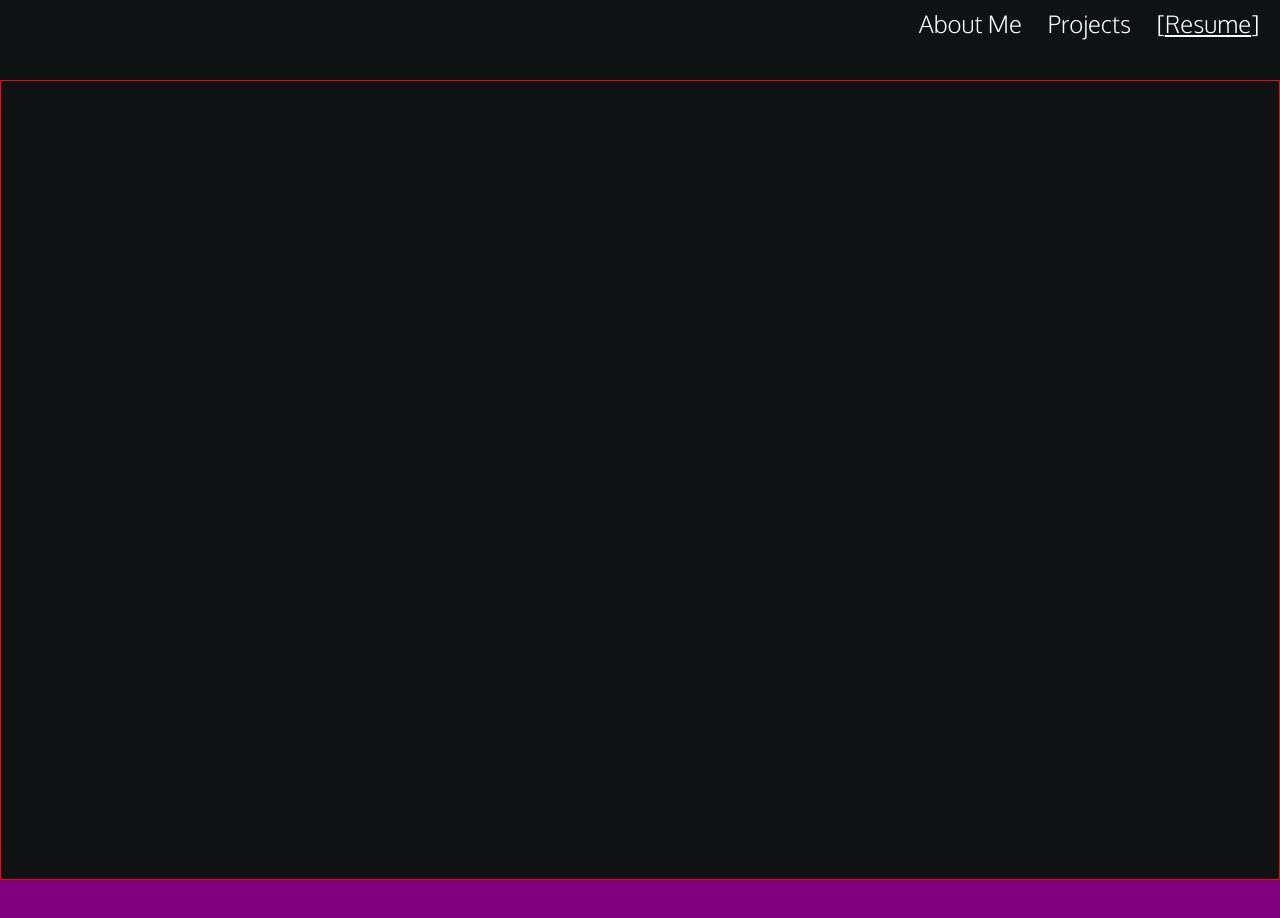
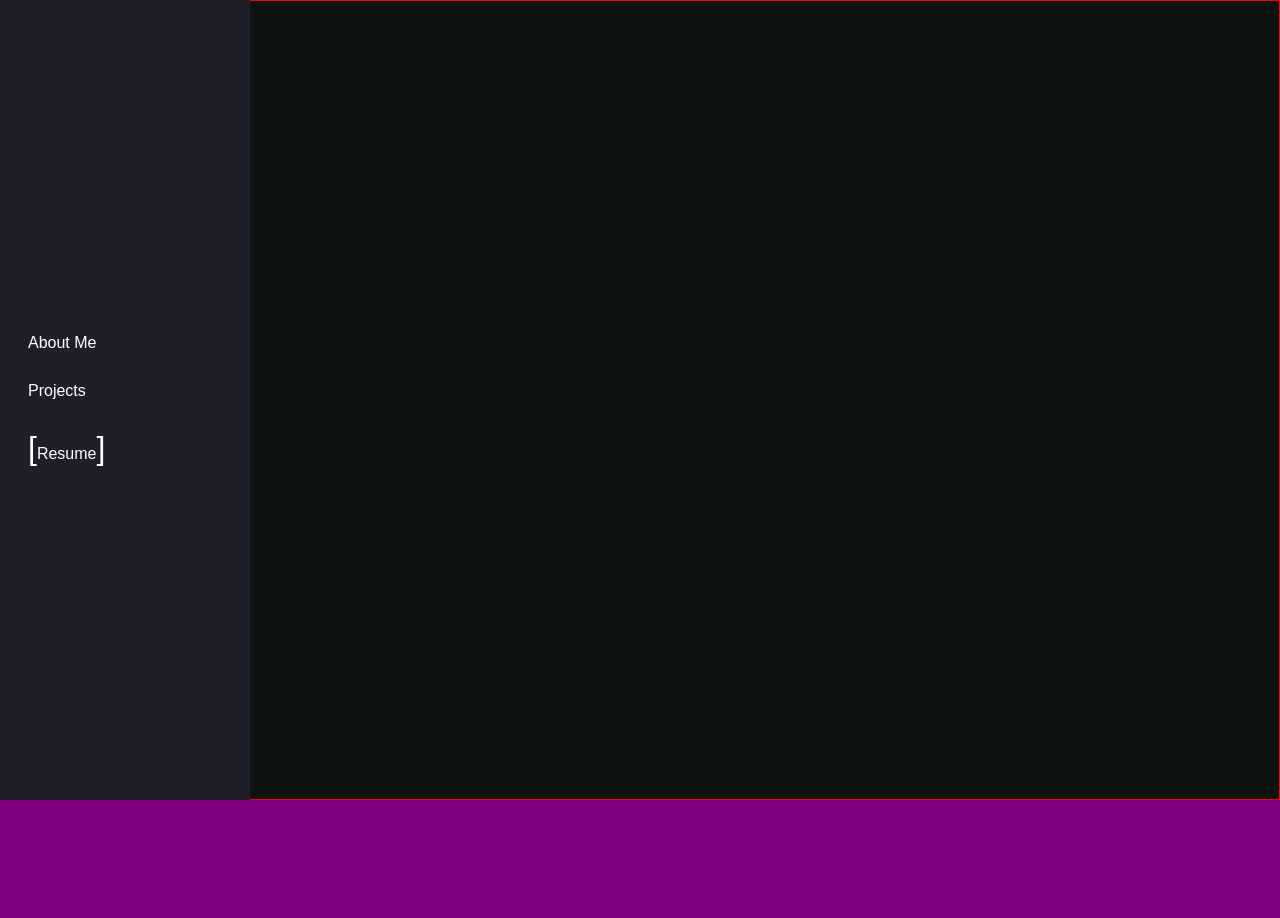
Before and after one commit to AdamAranha/portfolio, a React (Create React App) app in the folder client/: page / in a window 1280 px wide. Shown: the top 918 px of the page. Built offline with nearby package versions, Linux system fonts and the light colour scheme.

Commit message:
Added and modified scss/css files

```diff
--- a/client/src/components/Header/Header.css
+++ b/client/src/components/Header/Header.css
@@ -1,50 +1,99 @@
-.header {
-  background-color: #0e1212;
-  position: relative;
-  top: 0;
-  height: 10vh;
-  width: 100vw;
-  max-width: 100%;
+.header .fullscreen {
+  background-color: #1e1f2b;
+  position: fixed;
+  left: 0;
+  display: -webkit-box;
+  display: -ms-flexbox;
+  display: flex;
+  -webkit-box-align: center;
+      -ms-flex-align: center;
+          align-items: center;
+  height: 100vh;
+  max-height: 100%;
+  width: 120px;
+  z-index: 1;
+  -webkit-transition: width ease-in-out 300ms;
+  transition: width ease-in-out 300ms;
+  overflow: hidden;
 }
 
-.header h1 {
+.header .fullscreen h1 {
   margin: 0;
 }
 
-.header ul {
+.header .fullscreen ul {
   list-style-type: none;
   margin: 0;
   padding: 0;
 }
 
-.header li {
-  display: inline;
+.header .fullscreen .links {
+  display: -webkit-box;
+  display: -ms-flexbox;
+  display: flex;
+  -webkit-box-align: center;
+      -ms-flex-align: center;
+          align-items: center;
+  width: 115px;
+  overflow: hidden;
+  padding: 10px 0;
+  margin: 10px 0;
+  font-family: 'Poppins', sans-serif;
   color: white;
+  font-size: 1rem;
+  border-radius: 6px;
+  -webkit-transition: background-color ease 250ms,width ease-in-out 300ms;
+  transition: background-color ease 250ms,width ease-in-out 300ms;
 }
 
-.header .links {
-  padding: 0 1vw;
-  font-family: 'Oxygen', sans-serif;
-  font-size: 1.5rem;
+.header .fullscreen .links:hover {
+  background-color: #3a3c53;
+  -webkit-box-shadow: rgba(0, 0, 0, 0.35) 0px 5px 15px;
+          box-shadow: rgba(0, 0, 0, 0.35) 0px 5px 15px;
 }
 
-.header .links-group {
+.header .fullscreen .links-group {
   position: absolute;
-  top: 0;
-  right: 0;
+  left: 20px;
+  top: 50%;
+  -webkit-transform: translateY(-50%);
+          transform: translateY(-50%);
   width: -webkit-fit-content;
   width: -moz-fit-content;
   width: fit-content;
   padding: 1vh;
 }
 
-.header .resume-link {
+.header .fullscreen .links-group .svg {
+  margin: 10px;
+}
+
+.header .fullscreen .resume-link {
+  text-decoration: none;
   color: white;
 }
 
-.header .bracket {
+.header .fullscreen .bracket {
   color: white;
-  font-size: 1.5rem;
+  font-size: 2rem;
+}
+
+.header .fullscreen .header-name {
+  opacity: 0;
+  -webkit-transition: 150ms opacity 100ms;
+  transition: 150ms opacity 100ms;
+}
+
+.header .fullscreen:hover {
+  width: 250px;
+}
+
+.header .fullscreen:hover .header-name {
+  opacity: 1;
+}
+
+.header .fullscreen:hover .links {
+  width: 200px;
 }
 
 .header .mobile {
--- a/client/src/components/Header/Header.scss
+++ b/client/src/components/Header/Header.scss
@@ -1,17 +1,23 @@
-$header-primaryColour: #0e1212;
+@import './../variables';
+
 $header-testColour:red;
+
 
 
 .header{
 
-    background-color: $header-primaryColour;
-    // border: 1px solid red;
-    position: relative;
-    top: 0;
-
-    height: 10vh;
-    width: 100vw;
-    max-width:100%;
+    .fullscreen{
+        background-color: $ctaColour;
+        position: fixed;
+        left: 0;
+        display: flex;
+        align-items: center;
+        height: 100vh;
+        max-height:100%;
+        width: 120px;
+        z-index: 1;
+        transition: width ease-in-out 300ms;
+        overflow: hidden;
 
         h1{
             margin: 0;
@@ -23,34 +29,65 @@ $header-testColour:red;
             padding: 0;
         }
 
-    li{
-        display: inline;
+        .links{
+            display: flex;
+            align-items: center;
+            width: 115px;
+            overflow: hidden;
+            padding: 10px 0;
+            margin: 10px 0;
+            font-family: 'Poppins', sans-serif;
             color: white;
+            font-size: 1rem;
+            border-radius: 6px;
+            transition: background-color ease 250ms,width ease-in-out 300ms
         }
 
-    .links{
-        padding: 0 1vw;
-        font-family: 'Oxygen', sans-serif;
-        font-size: 1.5rem;
+        .links:hover{
+            // filter: brightness(150%);
+            background-color: #3a3c53;
+            box-shadow: rgba(0, 0, 0, 0.35) 0px 5px 15px;
         }
 
         .links-group{
             position: absolute;
-        top: 0;
-        right: 0;
+            left: 20px;
+            top: 50%;
+            transform: translateY(-50%);
             width: fit-content;
-        // border: 1px solid red;
             padding: 1vh;
+
+            .svg{
+                margin: 10px;
+            }
         }
 
         .resume-link{
-        // text-decoration: none;
+            text-decoration: none;
             color: white;
         }
 
         .bracket{
             color: white;
-        font-size:1.5rem;
+            font-size:2rem;
+         }
+        .header-name{
+            opacity: 0;
+            transition:150ms opacity 100ms;
+        }
+
+        &:hover{
+            width:250px;
+
+            .header-name{
+                opacity: 1;
+            }
+
+            .links{
+                width: 200px;
+            }
+
+        }
     }
 
     .mobile{
@@ -61,6 +98,8 @@ $header-testColour:red;
         padding: 10px 15px;
     }
 }
+
+
 
 @media only screen and (max-width: 850px){
     .header{
```
Also changed, not shown: 1 other file (tests, documents, lock files or other folders). Lines whose indentation alone changed are shown as unchanged.
